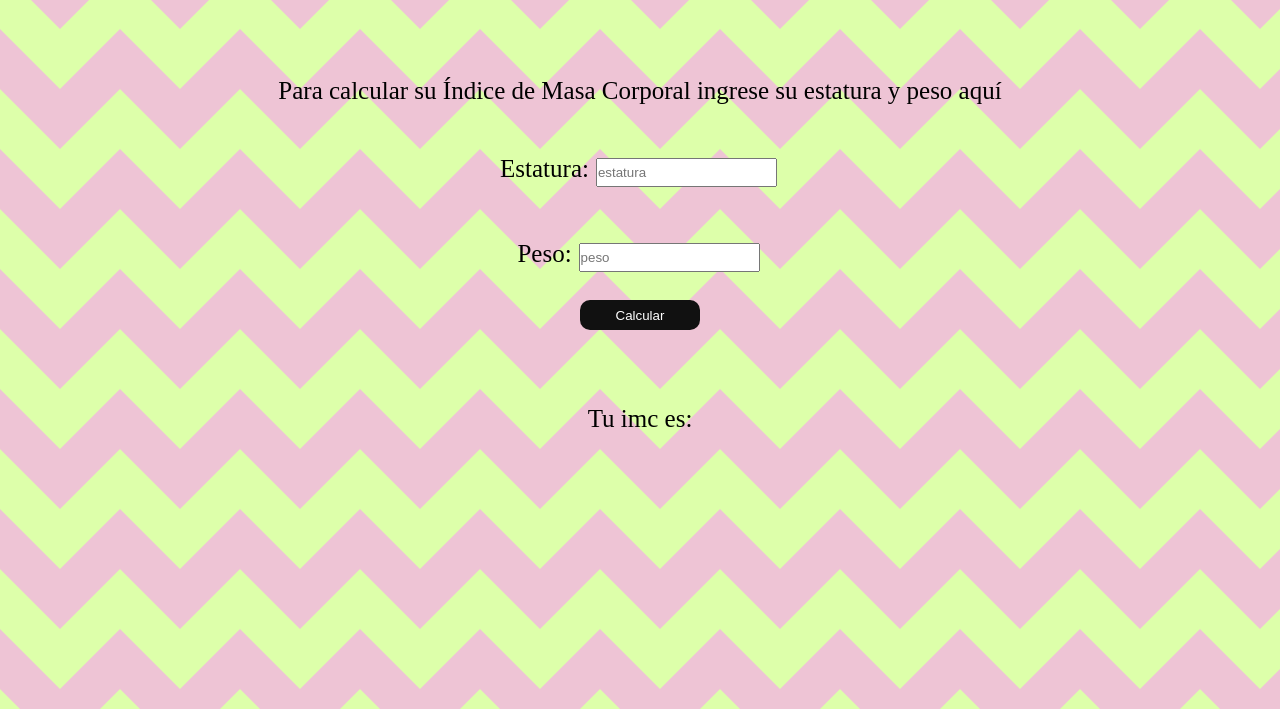
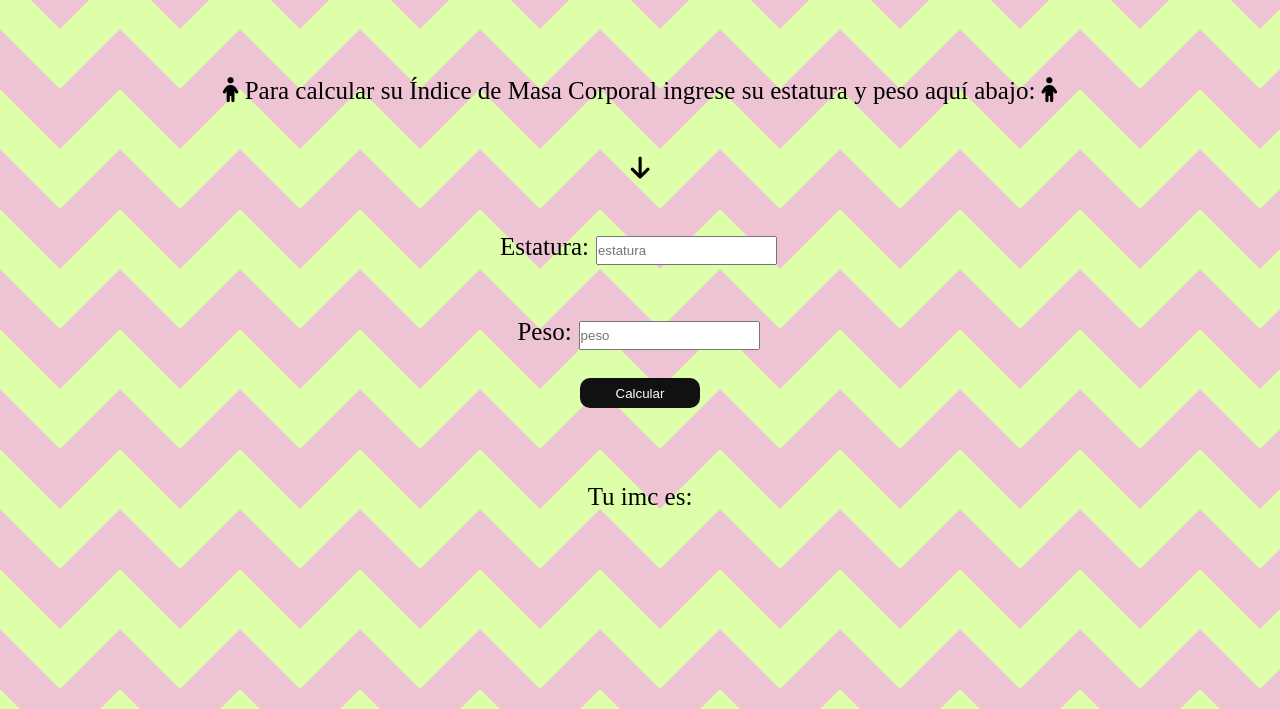
Before and after one commit to logarzonicole/Calculadora-IMC, a plain HTML site: page index.html in a window 1280 px wide. Shown: the part 91-800 px from the top of the page. Drawn offline with Linux system fonts and the light colour scheme; a web font is replaced by a local one.

Commit message:
agregue iconos

```diff
--- a/index.html
+++ b/index.html
@@ -11,13 +11,17 @@
     <link rel="preconnect" href="https://fonts.googleapis.com">
     <link rel="preconnect" href="https://fonts.gstatic.com" crossorigin>
     <link href="https://fonts.googleapis.com/css2?family=Bona+Nova:wght@700&display=swap" rel="stylesheet">
+
+    <script src="https://kit.fontawesome.com/c771c306e8.js" crossorigin="anonymous"></script>
 </head>
 
 <body>
     <header>
         <h1>Calculadora IMC</h1>
     </header>
-    <p>Para calcular su Índice de Masa Corporal ingrese su estatura y peso aquí</p>
+    <p><i class="fas fa-child"></i> Para calcular su Índice de Masa Corporal ingrese su estatura y peso aquí abajo: <i class="fas fa-child"></i></p>
+    <p><i class="fas fa-arrow-down"></i></p>
+
 
     <div>
         <label>Estatura:</label>
```
